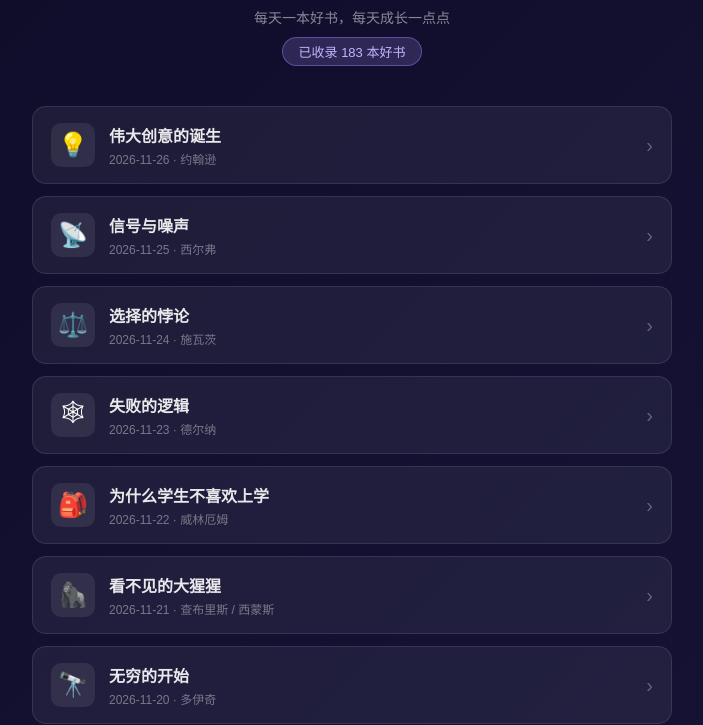
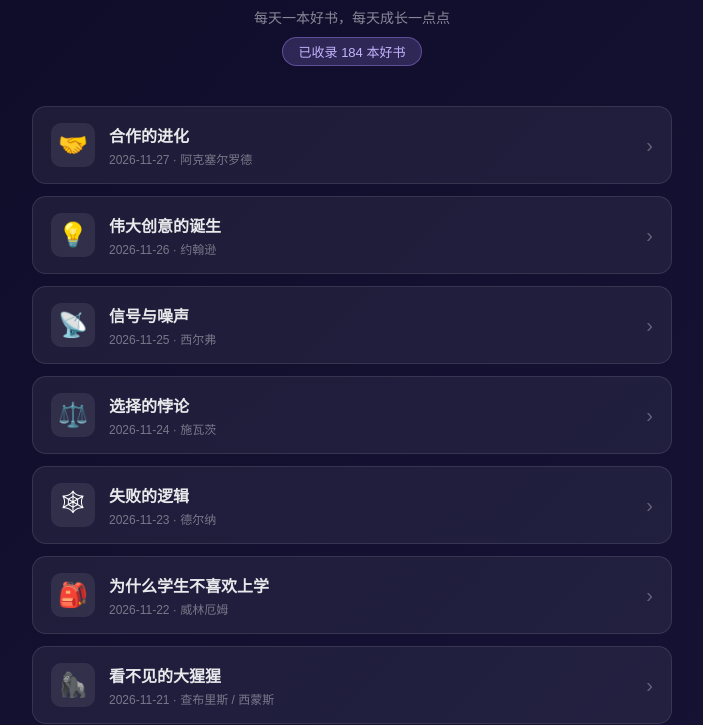
Before and after one commit to YUANSHENJIA/meiriyixue, a plain HTML site: page index.html in a window 1280 px wide. Shown: the part 99-824 px from the top of the page, without its empty margins (288-991 px from the left). Drawn offline with Linux system fonts and the light colour scheme.

Commit message:
Update index.html for 2026-11-27-每日一学-合作的进化.html

```diff
--- a/index.html
+++ b/index.html
@@ -52,9 +52,17 @@
 <div class="header">
   <h1>📚 每日一学</h1>
   <p>每天一本好书，每天成长一点点</p>
-  <span class="count-badge">已收录 183 本好书</span>
+  <span class="count-badge">已收录 184 本好书</span>
 </div>
 <div class="book-list">
+    <a class="book-card" href="2026-11-27-%E6%AF%8F%E6%97%A5%E4%B8%80%E5%AD%A6-%E5%90%88%E4%BD%9C%E7%9A%84%E8%BF%9B%E5%8C%96.html">
+      <div class="book-emoji">🤝</div>
+      <div class="book-info">
+        <div class="book-name">合作的进化</div>
+        <div class="book-date">2026-11-27 · 阿克塞尔罗德</div>
+      </div>
+      <div class="book-arrow">›</div>
+    </a>
     <a class="book-card" href="2026-11-26-%E6%AF%8F%E6%97%A5%E4%B8%80%E5%AD%A6-%E4%BC%9F%E5%A4%A7%E5%88%9B%E6%84%8F%E7%9A%84%E8%AF%9E%E7%94%9F.html">
       <div class="book-emoji">💡</div>
       <div class="book-info">
```
